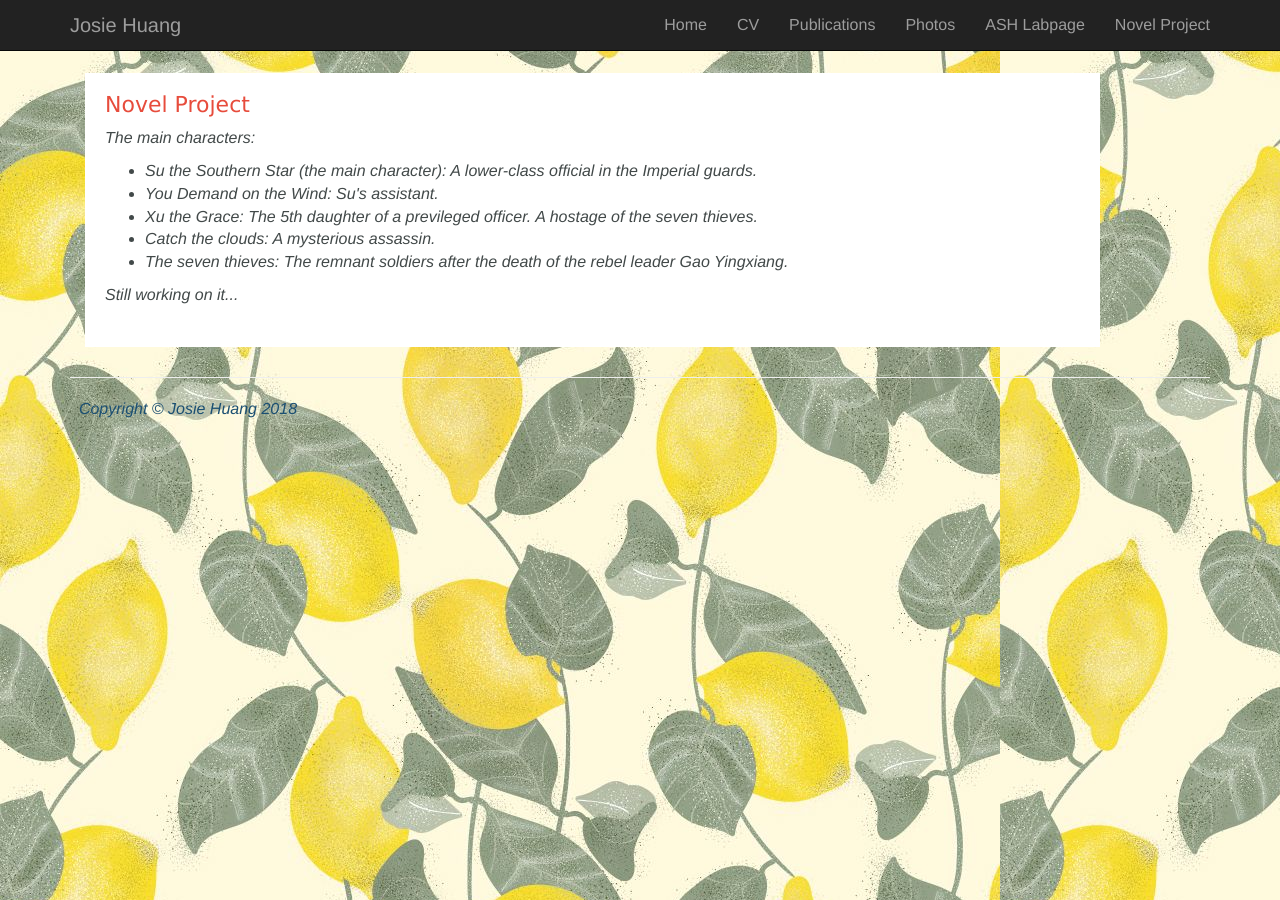
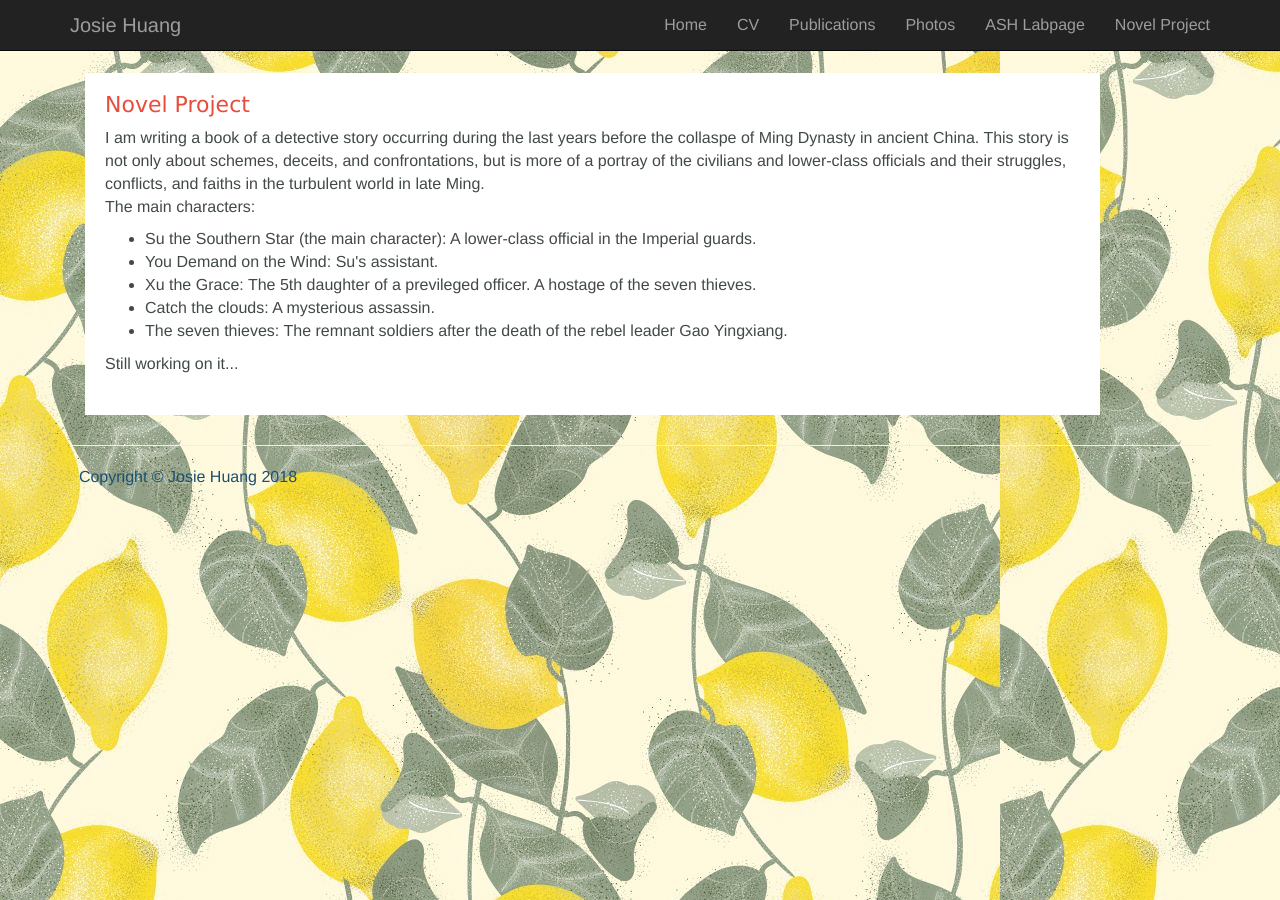
Before and after one commit to josie-shuang/josie-shuang.github.io, a Jekyll site: the page built from novel.html, in a window 1280 px wide. Built offline with Jekyll 4.4.1, drawn with Linux system fonts in a browser that asks for light colours.

Commit message:
Update novel.html

```diff
--- a/novel.html
+++ b/novel.html
@@ -11,10 +11,10 @@ layout: default
 					<h1> Novel Project </h1>
 			 	</div>
 			 	<div class="content-rounded-panel">
-					<p><I am writing a book of a detective story occurring during the last years before the collaspe of
+					<p>I am writing a book of a detective story occurring during the last years before the collaspe of
               				Ming Dynasty in ancient China. This story is not only about schemes, deceits, and confrontations,
 				      but is more of a portray of the civilians and lower-class officials and their struggles, conflicts,
-				      and faiths in the turbulent world in late Ming. <br>
+				      and faiths in the turbulent world in late Ming. <br/>
 				      The main characters:
 				<ul>
 					    <li>Su the Southern Star (the main character): A lower-class official in the Imperial guards.</li>
```
